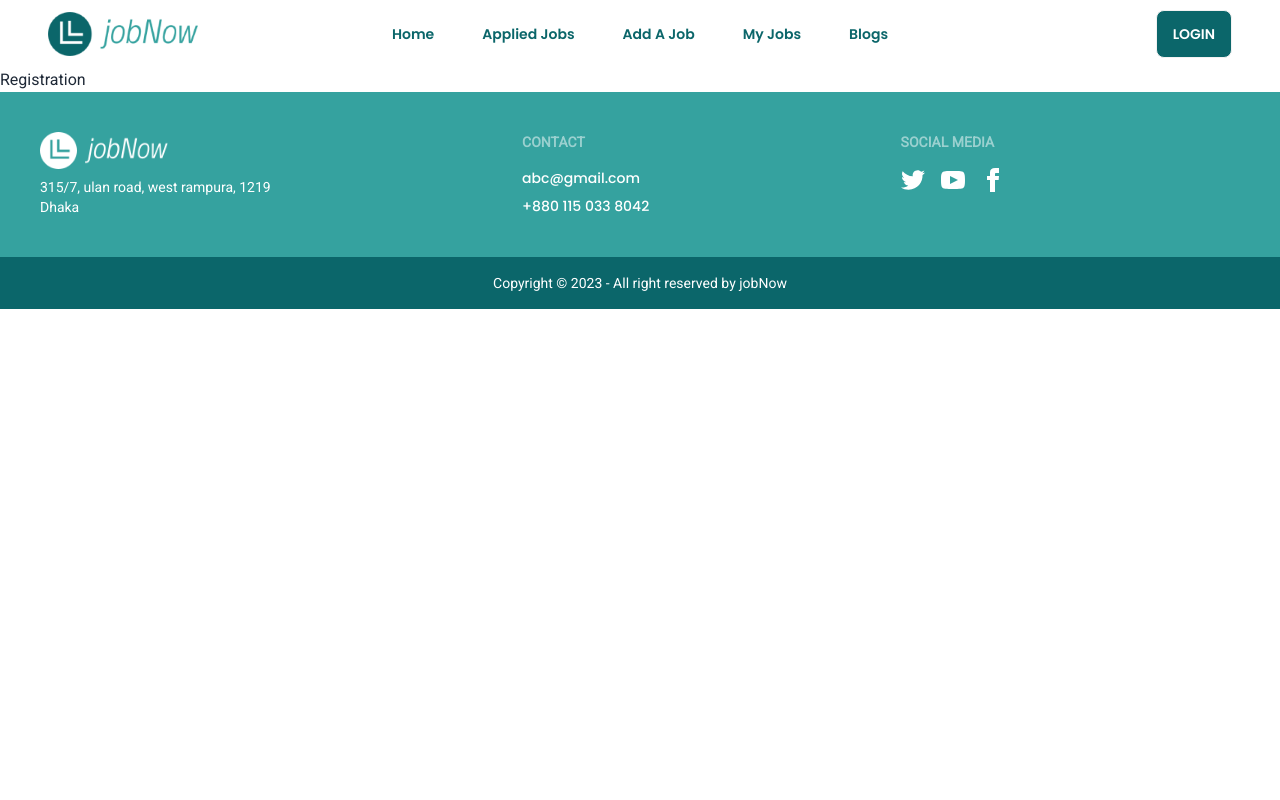
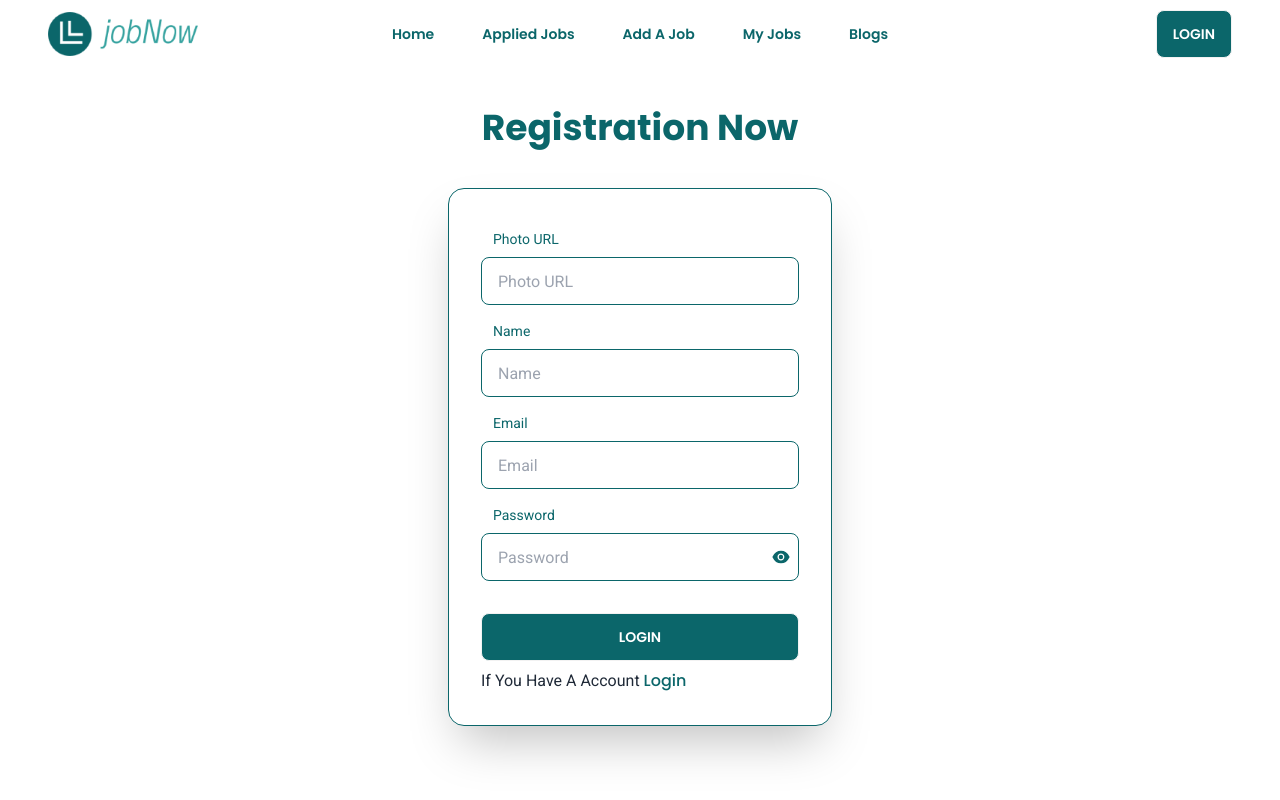
Before and after one commit to Saadsamit/jobNow-client, a React (Vite) app: page /registration in a window 1280 px wide. Shown: the top 800 px of the page. Built offline with nearby package versions, Linux system fonts and the light colour scheme.

Commit message:
login registration design complete

```diff
--- a/src/Router/Router.jsx
+++ b/src/Router/Router.jsx
@@ -36,11 +36,11 @@ const Router = createBrowserRouter([
         element: <Blogs />,
       },
       {
-        path: '/login',
+        path: 'login',
         element: <Login/>
       },
       {
-        path: 'Registration',
+        path: 'registration',
         element: <Registration/>
       }
     ],
--- a/src/pages/Login.jsx
+++ b/src/pages/Login.jsx
@@ -1,10 +1,93 @@
-
+import { useState } from "react";
+import { AiFillEye, AiFillEyeInvisible } from "react-icons/ai";
+import { FcGoogle } from "react-icons/fc";
+import { Link } from "react-router-dom";
 const Login = () => {
-    return (
-        <div>
-            login
+  const [passwordShow, setPasswordShow] = useState(true);
+  return (
+    <div className="min-h-screen max-w-[1200px] mx-auto">
+      <div className="hero-content flex-col">
+        <h1 className="text-[#0B666A] text-center capitalize py-6 font-bold text-4xl">
+          login now
+        </h1>
+        <div className="card flex-shrink-0 w-full max-w-sm shadow-2xl border border-[#0B666A] bg-base-100">
+          <form className="card-body">
+            <button
+              type="button"
+              className="py-2 mb-2 border-2 border-[#0B666A] rounded-xl w-full"
+            >
+              <div className="flex justify-center text-[#0B666A] items-center text-lg hover:underline">
+                <FcGoogle className="text-2xl mr-1" />
+                Sign up with google
+              </div>
+            </button>
+            <div className="flex justify-around items-center px-4">
+                <div className="bg-[#0B666A] h-[2px] w-2/5"></div>
+                <p className="text-center">or</p>
+                <div className="bg-[#0B666A] h-0.5 w-2/5"></div>
+              </div>
+            <div className="form-control">
+              <label className="label" htmlFor="email">
+                <span className="label-text capitalize ps-2 text-[#0B666A]">
+                  Email
+                </span>
+              </label>
+              <input
+                type="email"
+                name="email"
+                id="email"
+                placeholder="Email"
+                className="input input-bordered border-[#0B666A] focus:outline-[#0B666A]"
+                required
+              />
+            </div>
+            <div className="form-control">
+              <label className="label" htmlFor="password">
+                <span className="label-text capitalize ps-2 text-[#0B666A]">
+                  Password
+                </span>
+              </label>
+              <div className="relative">
+                <input
+                  type={passwordShow ? "password" : "text"}
+                  name="password"
+                  id="password"
+                  placeholder="Password"
+                  className="input input-bordered border-[#0B666A] focus:outline-[#0B666A] w-full"
+                  required
+                />
+                <div
+                  onClick={() => setPasswordShow(!passwordShow)}
+                  className="absolute top-1/2 text-[#0B666A] cursor-pointer -translate-y-1/2 text-xl right-2"
+                >
+                  {passwordShow ? <AiFillEye /> : <AiFillEyeInvisible />}
+                </div>
+              </div>
+              <label className="label">
+                <a
+                  href="#"
+                  className="label-text-alt text-[#0B666A] link link-hover"
+                >
+                  Forgot password?
+                </a>
+              </label>
+            </div>
+            <div className="form-control mt-6">
+              <button className="btn font-semibold bg-[#0B666A] text-white hover:bg-[#35A29F]">
+                Login
+              </button>
+            </div>
+            <p>
+              {"If You Don't Have Account"}{" "}
+              <Link to="/registration" className="text-[#0B666A] link-hover">
+                Registrar
+              </Link>
+            </p>
+          </form>
         </div>
-    );
+      </div>
+    </div>
+  );
 };
 
 export default Login;
--- a/src/pages/Registration.jsx
+++ b/src/pages/Registration.jsx
@@ -1,10 +1,95 @@
+import { useState } from "react";
+import { AiFillEye,AiFillEyeInvisible } from "react-icons/ai";
+import { Link } from "react-router-dom";
 
 const Registration = () => {
-    return (
-        <div>
-            Registration
+    const [passwordShow, setPasswordShow] = useState(true)
+  return (
+    <div className="min-h-screen max-w-[1200px] mx-auto">
+      <div className="hero-content flex-col">
+        <h1 className="text-[#0B666A] text-center capitalize py-6 font-bold text-4xl">
+          Registration now
+        </h1>
+        <div className="card flex-shrink-0 w-full max-w-sm shadow-2xl border border-[#0B666A] bg-base-100">
+          <form className="card-body">
+          <div className="form-control">
+              <label className="label" htmlFor="PhotoURL">
+                <span className="label-text capitalize ps-2 text-[#0B666A]">
+                Photo URL
+                </span>
+              </label>
+              <input
+                type="text"
+                name="photourl"
+                id="PhotoURL"
+                placeholder="Photo URL"
+                className="input input-bordered border-[#0B666A] focus:outline-[#0B666A]"
+                required
+              />
+            </div>
+            <div className="form-control">
+              <label className="label" htmlFor="name">
+                <span className="label-text capitalize ps-2 text-[#0B666A]">
+                Name
+                </span>
+              </label>
+              <input
+                type="text"
+                name="name"
+                id="name"
+                placeholder="Name"
+                className="input input-bordered border-[#0B666A] focus:outline-[#0B666A]"
+                required
+              />
+            </div>
+            <div className="form-control">
+              <label className="label" htmlFor="email">
+                <span className="label-text capitalize ps-2 text-[#0B666A]">
+                  Email
+                </span>
+              </label>
+              <input
+                type="email"
+                name="email"
+                id="email"
+                placeholder="Email"
+                className="input input-bordered border-[#0B666A] focus:outline-[#0B666A]"
+                required
+              />
+            </div>
+            <div className="form-control">
+              <label className="label" htmlFor="password">
+                <span className="label-text capitalize ps-2 text-[#0B666A]">
+                  Password
+                </span>
+              </label>
+              <div className="relative">
+                <input
+                  type={passwordShow ? "password" : "text"}
+                  name="password"
+                  id="password"
+                  placeholder="Password"
+                  className="input input-bordered border-[#0B666A] focus:outline-[#0B666A] w-full"
+                  required
+                />
+                <div onClick={()=>setPasswordShow(!passwordShow)} className="absolute top-1/2 cursor-pointer text-[#0B666A] -translate-y-1/2 text-xl right-2">
+                    {
+                        passwordShow ? <AiFillEye  /> : <AiFillEyeInvisible/>
+                    }
+                </div>
+              </div>
+            </div>
+            <div className="form-control mt-6">
+              <button className="btn font-semibold bg-[#0B666A] text-white hover:bg-[#35A29F]">
+                Login
+              </button>
+            </div>
+            <p>If You Have A Account <Link to="/login" className="text-[#0B666A] link-hover">Login</Link></p>
+          </form>
         </div>
-    );
+      </div>
+    </div>
+  );
 };
 
 export default Registration;
```
